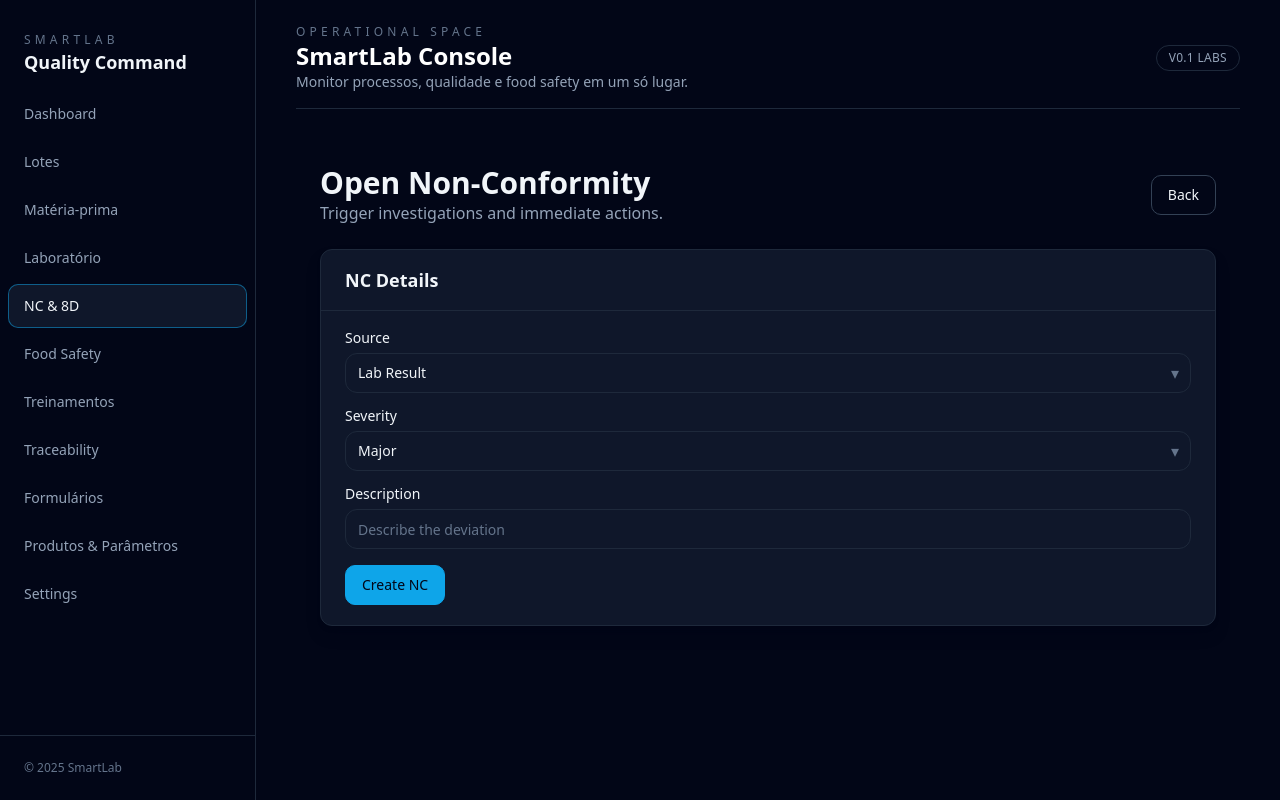
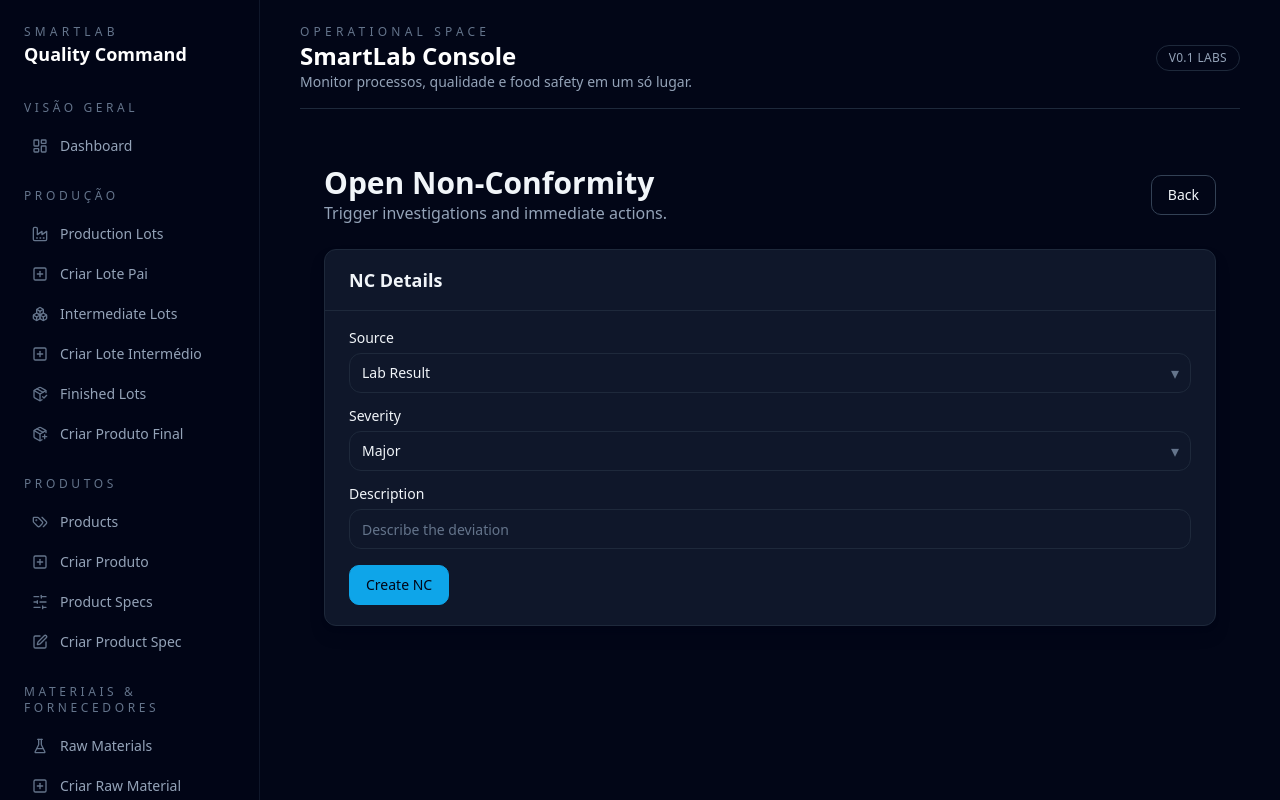
Before and after one commit to fredydomingus22-wq/SmartLab, a Next.js app: page /nc/create in a window 1280 px wide. Shown: the top 800 px of the page. Built offline with nearby package versions, Linux system fonts and the light colour scheme.

Commit message:
Update Sidebar.tsx
update layout sidebar

```diff
--- a/components/layout/Sidebar.tsx
+++ b/components/layout/Sidebar.tsx
@@ -1,79 +1,226 @@
 "use client";
 
+import { useState } from "react";
 import Link from "next/link";
 import { usePathname } from "next/navigation";
+import type { LucideIcon } from "lucide-react";
+import {
+  AlertTriangle,
+  Boxes,
+  ClipboardList,
+  ClipboardPlus,
+  Factory,
+  FilePlus,
+  FileSearch,
+  FileText,
+  FlaskConical,
+  GraduationCap,
+  Handshake,
+  LayoutDashboard,
+  LogIn,
+  Menu,
+  PackageCheck,
+  PackagePlus,
+  Route,
+  Shield,
+  ShieldAlert,
+  ShieldCheck,
+  ShieldPlus,
+  SlidersHorizontal,
+  SquarePen,
+  SquarePlus,
+  Tags,
+  TestTube2,
+  Thermometer,
+  Workflow,
+} from "lucide-react";
+
 import { cn } from "@/lib/utils";
+import { Button } from "@/components/ui/button";
+import { Sheet, SheetContent, SheetTrigger } from "@/components/ui/sheet";
 
-export type SidebarNavItem = {
+interface NavItem {
+  title: string;
+  href: string;
+  icon: LucideIcon;
+}
+
+interface NavSection {
   label: string;
-  href: string;
-};
+  items: NavItem[];
+}
 
-export const sidebarNavItems: readonly SidebarNavItem[] = [
-  { label: "Dashboard", href: "/" },
-  { label: "Lotes", href: "/lotes" },
-  { label: "Matéria-prima", href: "/materia-prima" },
-  { label: "Laboratório", href: "/laboratorio" },
-  { label: "NC & 8D", href: "/nc" },
-  { label: "Food Safety", href: "/food-safety" },
-  { label: "Treinamentos", href: "/treinamentos" },
-  { label: "Traceability", href: "/traceability" },
-  { label: "Formulários", href: "/formularios" },
-  { label: "Produtos & Parâmetros", href: "/produtos-parametros" },
-  { label: "Settings", href: "/settings" },
+export const sidebarNavItems: NavSection[] = [
+  {
+    label: "Visão Geral",
+    items: [{ title: "Dashboard", href: "/dashboard", icon: LayoutDashboard }],
+  },
+  {
+    label: "Produção",
+    items: [
+      { title: "Production Lots", href: "/production-lots", icon: Factory },
+      { title: "Criar Lote Pai", href: "/production-lots/create", icon: SquarePlus },
+      { title: "Intermediate Lots", href: "/intermediate-lots", icon: Boxes },
+      { title: "Criar Lote Intermédio", href: "/intermediate-lots/create", icon: SquarePlus },
+      { title: "Finished Lots", href: "/finished-lots", icon: PackageCheck },
+      { title: "Criar Produto Final", href: "/finished-lots/create", icon: PackagePlus },
+    ],
+  },
+  {
+    label: "Produtos",
+    items: [
+      { title: "Products", href: "/products", icon: Tags },
+      { title: "Criar Produto", href: "/products/create", icon: SquarePlus },
+      { title: "Product Specs", href: "/product-specs", icon: SlidersHorizontal },
+      { title: "Criar Product Spec", href: "/product-specs/create", icon: SquarePen },
+    ],
+  },
+  {
+    label: "Materiais & Fornecedores",
+    items: [
+      { title: "Raw Materials", href: "/raw-materials", icon: FlaskConical },
+      { title: "Criar Raw Material", href: "/raw-materials/create", icon: SquarePlus },
+      { title: "Raw Material Lots", href: "/raw-material-lots", icon: TestTube2 },
+      { title: "Criar Raw Material Lot", href: "/raw-material-lots/create", icon: SquarePlus },
+      { title: "Suppliers", href: "/suppliers", icon: Handshake },
+      { title: "Criar Supplier", href: "/suppliers/create", icon: SquarePlus },
+    ],
+  },
+  {
+    label: "Qualidade",
+    items: [
+      { title: "Lab Tests", href: "/lab-tests", icon: FlaskConical },
+      { title: "Criar Lab Test", href: "/lab-tests/create", icon: SquarePlus },
+      { title: "Non-Conformities", href: "/nc", icon: AlertTriangle },
+      { title: "Criar NC", href: "/nc/create", icon: ClipboardPlus },
+      { title: "8D", href: "/nc/8d", icon: Workflow },
+      { title: "Audits", href: "/audits", icon: FileSearch },
+      { title: "Criar Audit", href: "/audits/create", icon: ClipboardList },
+    ],
+  },
+  {
+    label: "Food Safety",
+    items: [
+      { title: "Food Safety", href: "/food-safety", icon: ShieldCheck },
+      { title: "PRP", href: "/food-safety/prp", icon: Shield },
+      { title: "OPRP", href: "/food-safety/oprp", icon: ShieldPlus },
+      { title: "PCC", href: "/food-safety/pcc", icon: Thermometer },
+    ],
+  },
+  {
+    label: "Documentação & Treinamentos",
+    items: [
+      { title: "Traceability", href: "/traceability", icon: Route },
+      { title: "Documents", href: "/documents", icon: FileText },
+      { title: "Criar Document", href: "/documents/create", icon: FilePlus },
+      { title: "Trainings", href: "/trainings", icon: GraduationCap },
+      { title: "Criar Training", href: "/trainings/create", icon: SquarePlus },
+    ],
+  },
+  {
+    label: "Auth",
+    items: [
+      { title: "Auth Sign-in", href: "/auth/sign-in", icon: LogIn },
+      { title: "Forbidden", href: "/auth/forbidden", icon: ShieldAlert },
+    ],
+  },
 ];
 
-const currentYear = new Date().getFullYear();
+interface SidebarProps {
+  onNavigate?: () => void;
+  className?: string;
+}
 
-type SidebarProps = {
-  className?: string;
-  items?: readonly SidebarNavItem[];
-};
+function isActivePath(pathname: string, href: string) {
+  if (href === "/dashboard") {
+    return pathname === "/dashboard" || pathname === "/";
+  }
 
-export function Sidebar({ className, items = sidebarNavItems }: SidebarProps) {
+  if (href.endsWith("/create")) {
+    return pathname === href;
+  }
+
+  return pathname === href || pathname.startsWith(`${href}/`);
+}
+
+export function Sidebar({ onNavigate, className }: SidebarProps) {
   const pathname = usePathname();
 
   return (
-    <aside
+    <div
       className={cn(
-        "hidden h-screen w-64 flex-col border-r border-slate-800 bg-slate-950 text-slate-100 md:flex",
+        "flex h-full w-[260px] flex-col border-r border-slate-900 bg-slate-950/95 px-4 py-6 text-slate-200",
         className
       )}
     >
-      <div className="flex h-full flex-col">
-        <div className="px-6 pb-4 pt-8">
+      <div className="px-2">
         <p className="text-xs uppercase tracking-[0.35em] text-slate-500">SmartLab</p>
-          <p className="text-lg font-semibold text-slate-100">Quality Command</p>
+        <p className="text-lg font-semibold text-white">Quality Command</p>
       </div>
-        <nav className="flex-1 space-y-1 px-2">
-          {items.map((item) => {
-            const isActive =
-              item.href === "/"
-                ? pathname === "/"
-                : pathname.startsWith(item.href);
-
+      <div className="mt-8 flex-1 space-y-6 overflow-y-auto pr-1">
+        {sidebarNavItems.map((section) => (
+          <div key={section.label}>
+            <p className="px-2 text-xs uppercase tracking-[0.3em] text-slate-500">
+              {section.label}
+            </p>
+            <div className="mt-3 space-y-1">
+              {section.items.map((item) => {
+                const active = isActivePath(pathname, item.href);
                 return (
                   <Link
                     key={item.href}
                     href={item.href}
+                    onClick={onNavigate}
                     className={cn(
-                  "group flex items-center rounded-md px-4 py-3 text-sm font-medium text-slate-400 transition",
-                  "hover:bg-slate-900 hover:text-slate-100",
-                  isActive &&
-                    "bg-slate-900 text-slate-100 ring-1 ring-inset ring-sky-500/50"
+                      "group flex items-center gap-3 rounded-md border-l-4 border-transparent px-3 py-2 text-sm text-slate-400 transition",
+                      "hover:bg-slate-800/50",
+                      active &&
+                        "border-emerald-500 bg-slate-800 font-semibold text-white shadow-inner"
                     )}
-                aria-current={isActive ? "page" : undefined}
+                    aria-current={active ? "page" : undefined}
                   >
-                <span>{item.label}</span>
+                    <item.icon
+                      className={cn(
+                        "h-4 w-4 text-slate-500 transition",
+                        active ? "text-emerald-400" : "group-hover:text-slate-100"
+                      )}
+                    />
+                    <span>{item.title}</span>
                   </Link>
                 );
               })}
-        </nav>
-        <div className="border-t border-slate-800 px-6 py-6 text-xs text-slate-500">
-          © {currentYear} SmartLab
             </div>
           </div>
-    </aside>
+        ))}
+      </div>
+      <div className="mt-6 rounded-2xl border border-slate-900/70 bg-slate-950/70 p-4 text-xs text-slate-500">
+        <p>Conectado ao núcleo SmartLab.</p>
+        <p className="text-[11px] text-slate-600">Todas as ações são auditáveis.</p>
+      </div>
+    </div>
+  );
+}
+
+export function MobileSidebar() {
+  const [open, setOpen] = useState(false);
+
+  return (
+    <Sheet open={open} onOpenChange={setOpen}>
+      <SheetTrigger>
+        <Button
+          type="button"
+          variant="ghost"
+          size="icon"
+          className="text-slate-100 hover:text-white"
+          aria-label="Abrir navegação"
+        >
+          <Menu className="h-5 w-5" />
+        </Button>
+      </SheetTrigger>
+      <SheetContent side="left" className="w-[260px] border-r border-slate-900 px-0 py-0">
+        <Sidebar onNavigate={() => setOpen(false)} />
+      </SheetContent>
+    </Sheet>
   );
 }
 
```
Lines whose indentation alone changed are shown as unchanged.
